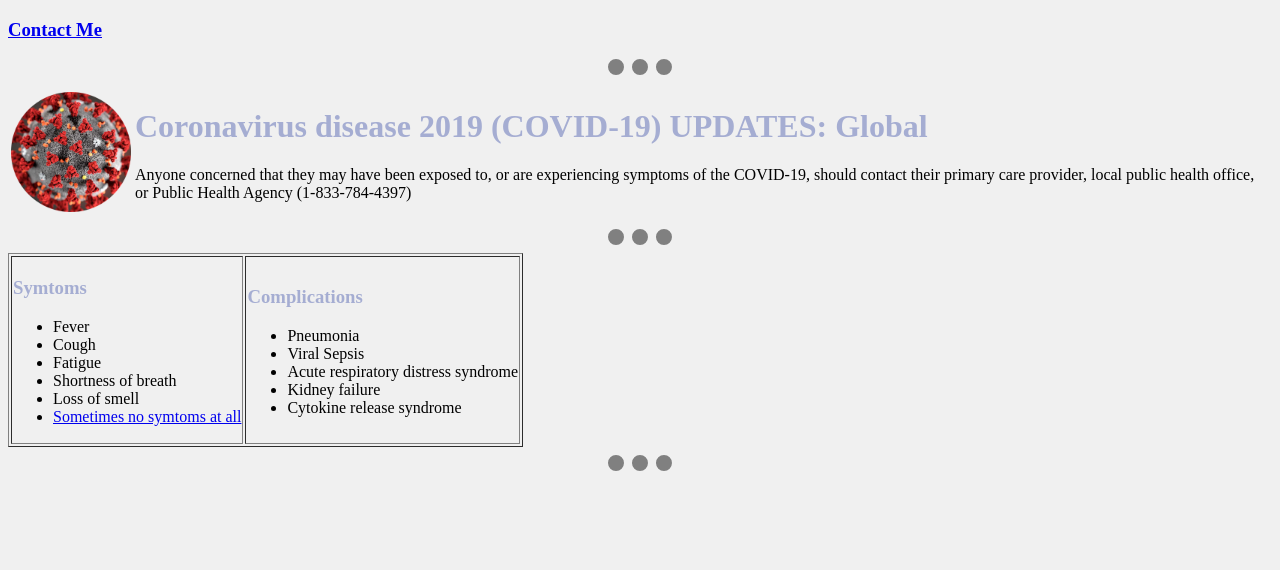
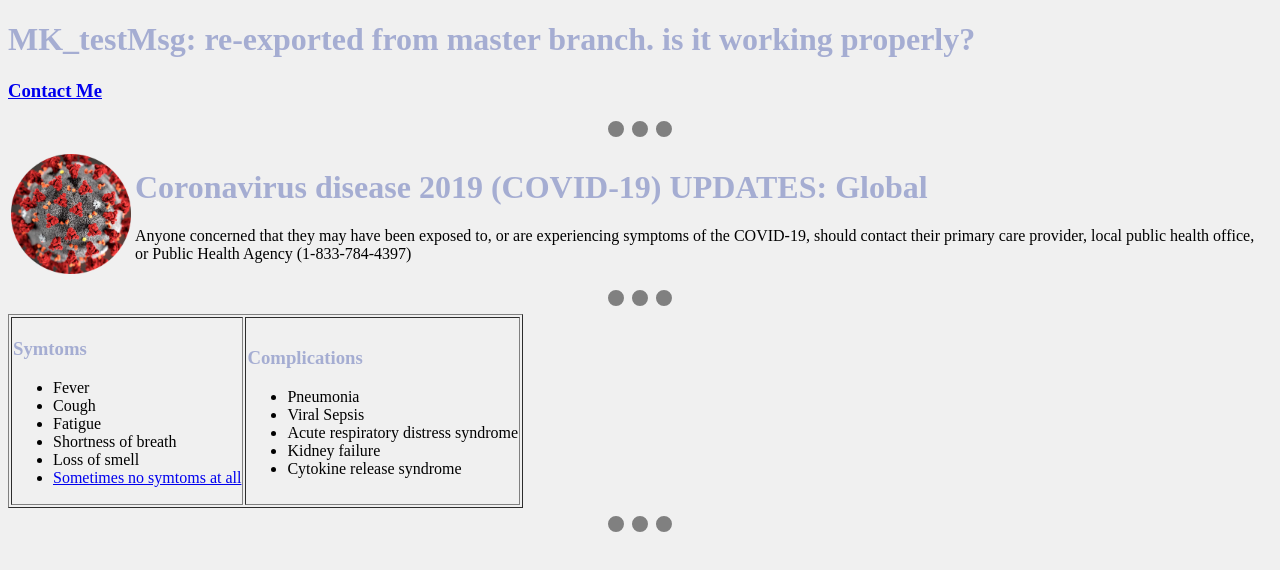
Before and after one commit to masonkoh/zhqlem19, a plain HTML site: page docs/index.html in a window 1280 px wide. Drawn offline with Linux system fonts and the light colour scheme.

Commit message:
MK_testMsg: re-exported from master branch. is it working properly?

```diff
--- a/docs/index.html
+++ b/docs/index.html
@@ -9,6 +9,7 @@
 </head>
 
 <body>
+    <h1>MK_testMsg: re-exported from master branch. is it working properly?</h1>
     <h3><a href="./contact.html" target="_blank">Contact Me</a></h3>
     <hr>
     <table>
```
